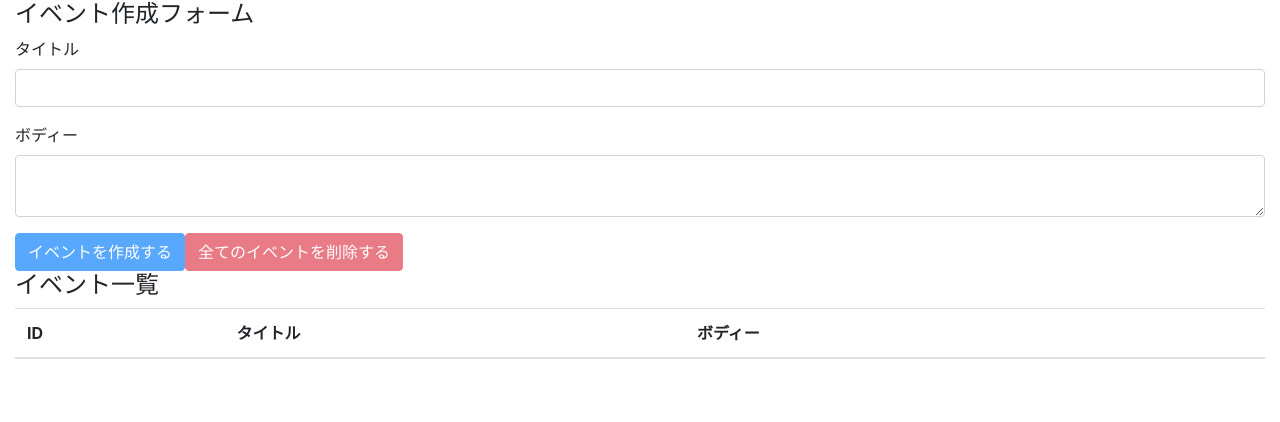
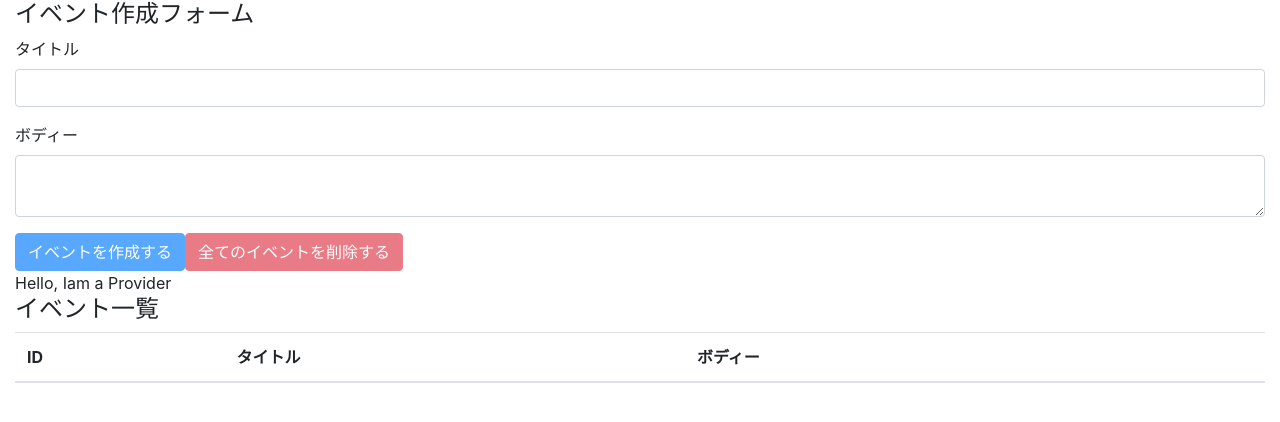
Before and after one commit to inoueryou/react-hooks-101, a React (Create React App) app: page / in a window 1280 px wide. Shown: the top 422 px of the page. Built offline with nearby package versions, Linux system fonts and the light colour scheme.

Commit message:
setup react context provider

```diff
--- a/src/components/App.js
+++ b/src/components/App.js
@@ -1,19 +1,21 @@
 import React, { useReducer } from 'react';
 import 'bootstrap/dist/css/bootstrap.min.css'
 import EventFrom from './EventFrom'
+import AppContext from '../contexts/AppContext'
 import Events from './Events'
 import reducer from '../reduers'
+
 
 const App = () => {
   const [state, dispatch] = useReducer(reducer, [])
 
   return (
-    <>
+    <AppContext.Provider value={'Hello, Iam a Provider'}>
       <div className="container-fluid">
         <EventFrom  state={state} dispatch={dispatch}/>
         <Events state={state} dispatch={dispatch}/>
       </div>
-    </>
+    </AppContext.Provider>
   )
 }
 
--- a/src/components/Events.js
+++ b/src/components/Events.js
@@ -1,10 +1,14 @@
-import React from 'react'
+import React, { useContext } from 'react'
 import Event from './Event'
+import AppContext from '../contexts/AppContext'
 
 const Events = ({ state, dispatch }) => {
-
+  const value = useContext(AppContext)
   return (
     <>
+
+      <div>{value}</div>
+
       <h4>イベント一覧</h4>
         <table className="table table-hover">
           <thead>
```
